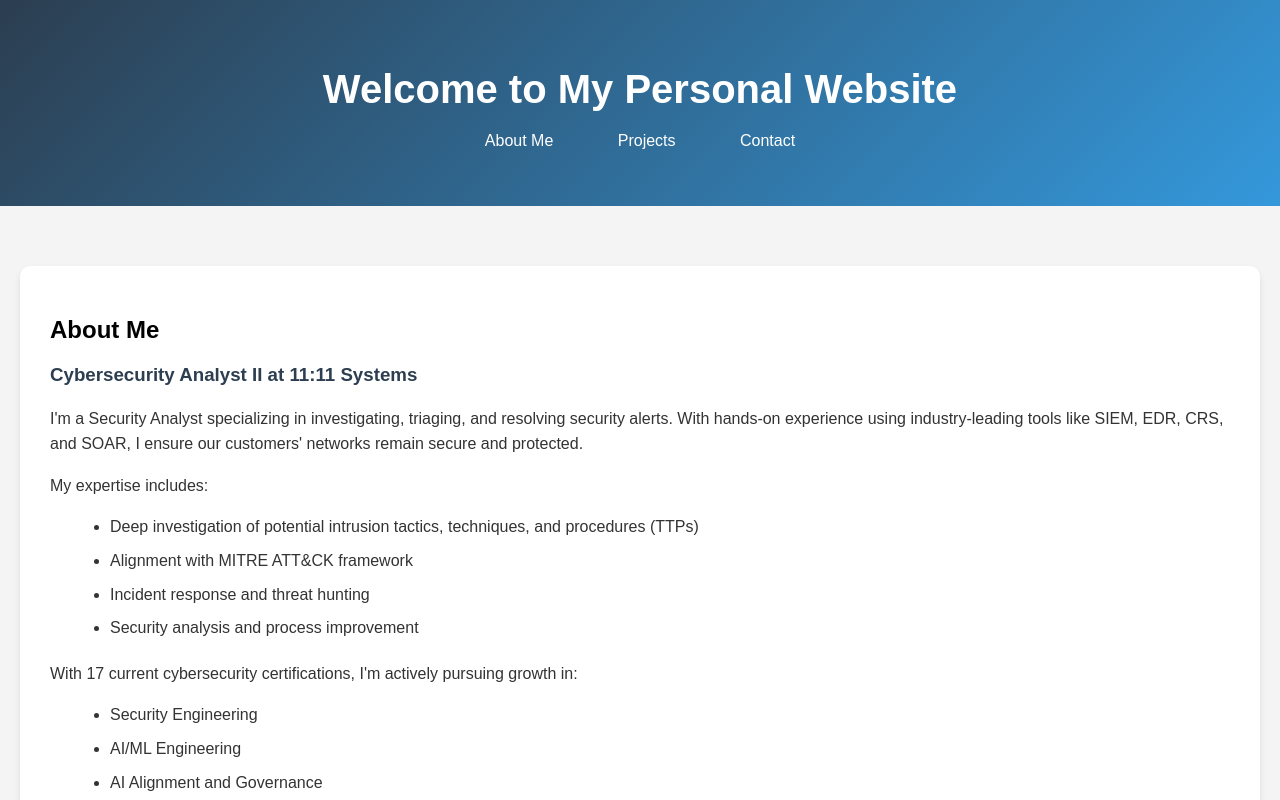
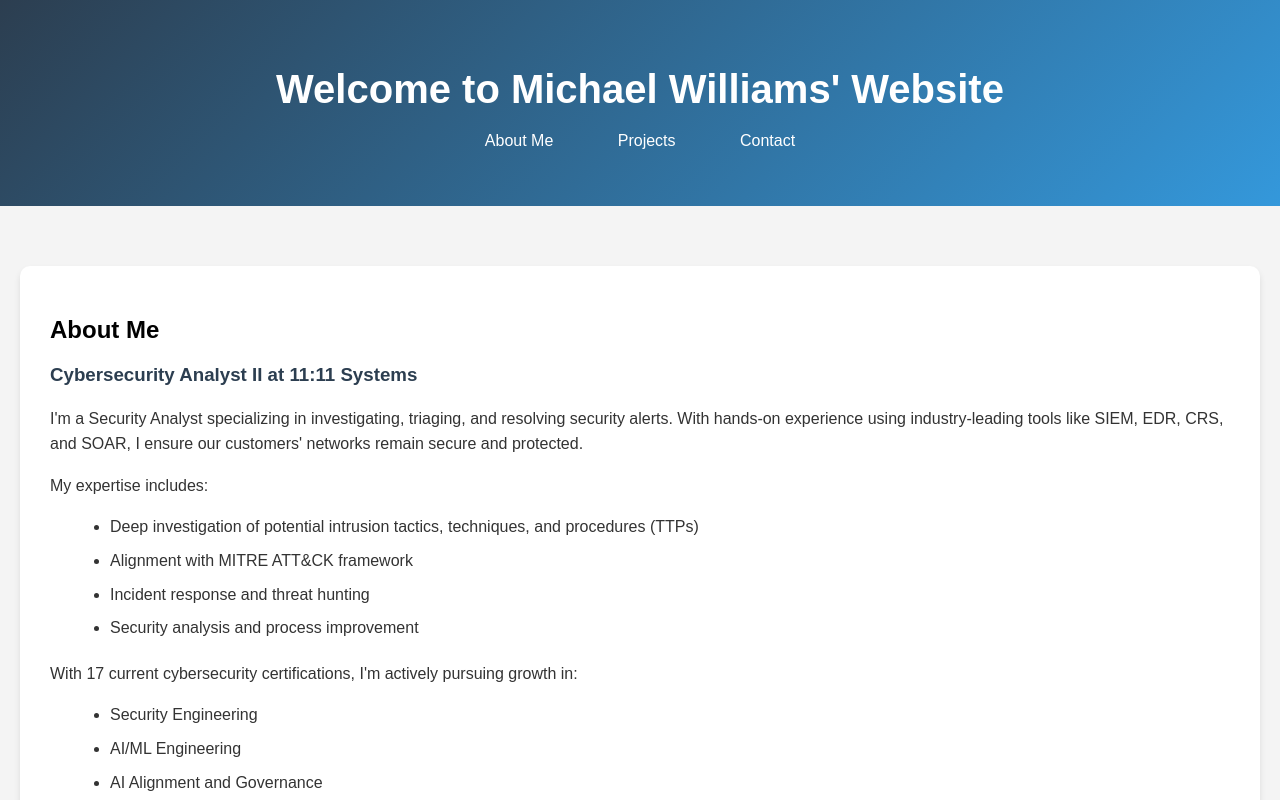
Before and after one commit to mwill20/mwill20.github.io, a plain HTML site: page index.html in a window 1280 px wide. Shown: the top 800 px of the page. Drawn offline with Linux system fonts and the light colour scheme.

Commit message:
Update website title to include full name

```diff
--- a/index.html
+++ b/index.html
@@ -8,7 +8,7 @@
 </head>
 <body>
     <header>
-        <h1>Welcome to My Personal Website</h1>
+        <h1>Welcome to Michael Williams' Website</h1>
         <nav>
             <ul>
                 <li><a href="#about">About Me</a></li>
```
